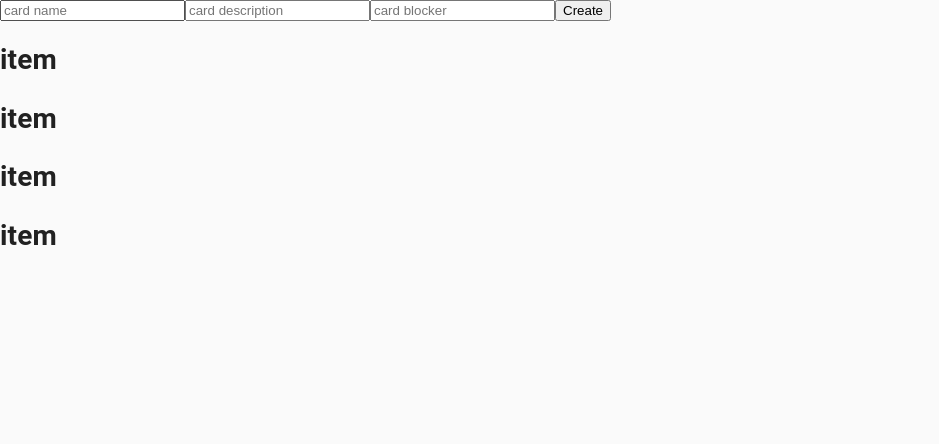
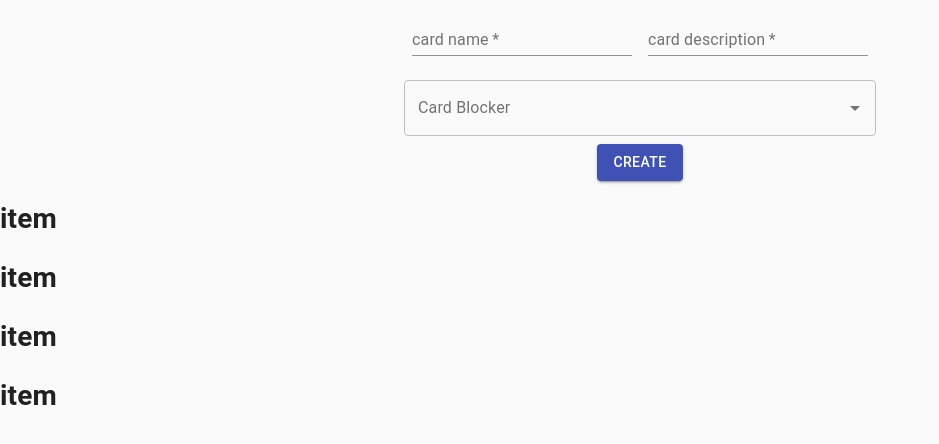
Before and after one commit to Mateusmsouza/ToDo-List-Front, a React (Create React App) app: page /home in a window 1280 px wide. Shown: the top 444 px of the page, without its empty margins (0-939 px from the left). Built offline with nearby package versions, Linux system fonts and the light colour scheme.

Commit message:
partial home

```diff
--- a/src/api/card.js
+++ b/src/api/card.js
@@ -3,14 +3,13 @@ import { URL_SERVER } from "./server";
 
 export const createCard = card => {
     const key = localStorage.getItem("key");
-
+    console.log('key used', key);
     return axios.post(`${URL_SERVER}/card`, {
         name: card.name,
         description: card.description,
         blockerCard: card.blockerCard
     },
     {headers: {
-        'Content-Type': 'json/application',
         Authorization: `Bearer ${key}`
     }})
 }
--- a/src/screens/Home.js
+++ b/src/screens/Home.js
@@ -1,39 +1,80 @@
-import React from "react";
+import React, { useState } from "react";
 import { connect } from "react-redux";
 import { makeStyles } from "@material-ui/core/styles";
 import { createCard as create } from "../store/ducks/card";
+import { FormControl, FormHelperText, Button, TextField } from '@material-ui/core';
+import Autocomplete from '@material-ui/lab/Autocomplete';
 
 const useStyles = makeStyles({
-    background:{
+    background: {
         height: '100vh',
         display: 'flex',
         alignItems: 'center',
         justifyContent: 'center',
         flexDirection: 'column'
 
+    },
+    displayFlexCentered: {
+        display: 'flex',
+        alignItems: 'center',
+        justifyContent: 'center',
+        flexDirection: 'column'
+    },
+    textField: {
+        marginLeft: 8,
+        marginRight: 8,
+        marginTop: 8,
+        marginBottom: 8
     }
 
 })
 
 const Home = props => {
-    var classes = useStyles();
+    const classes = useStyles();
+    const [cardName, setCardName] = useState('')
+    const [cardDescription, setCardDescription] = useState('')
+    const [cardBlocker, setCardBlocker] = useState(undefined)
     const items = [1, 2, 3, 4];
 
     const createCard = e => {
         const card = {
-            name: "fazer delete",
-            description: "necessario fazer o resto do car",
-            blockerCard: undefined
+            name: cardName,
+            description: cardDescription,
+            blockerCard: cardBlocker
         }
         props.create(card)
     }
     return (
         <div classes={classes.background}>
-            <div>
-                <input placeholder="card name"></input>
-                <input placeholder="card description"></input>
-                <input placeholder="card blocker"></input>
-                <button onClick={createCard}>Create</button>
+            <div className={classes.displayFlexCentered}>
+                <div >
+                    <TextField
+                        className={classes.textField}
+                        label="card name"
+                        required={true}
+                        value={cardName}
+                        onChange={e => setCardName(e.target.value)}/>
+
+                    <TextField
+                        className={classes.textField}
+                        label="card description"
+                        required={true}
+                        value={cardDescription}
+                        onChange={e => setCardDescription(e.target.value)}/>
+
+                    <Autocomplete
+                    id="cardBlocker"
+                    options={["1","2","3","4","5"]}
+                    renderInput={(params) => (
+                    <TextField {...params} value={cardBlocker} onChange={e => setCardBlocker(e.target.value)} label="Card Blocker" margin="normal" variant="outlined" />
+                    )}/>
+                </div>
+                <Button
+                    onClick={createCard}
+                    color="primary"
+                    variant="contained">
+                        Create
+                </Button>
             </div>
 
             {items.map( item => <h1 key={item}>item</h1>)}
```
